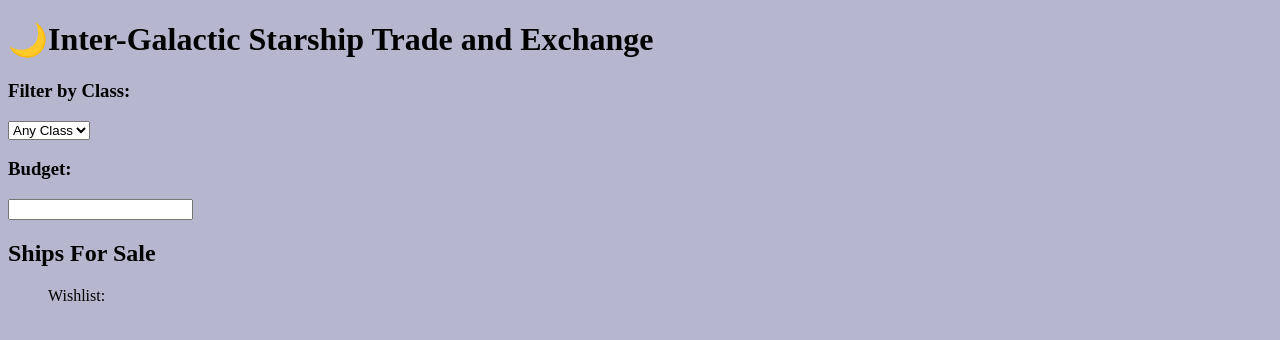
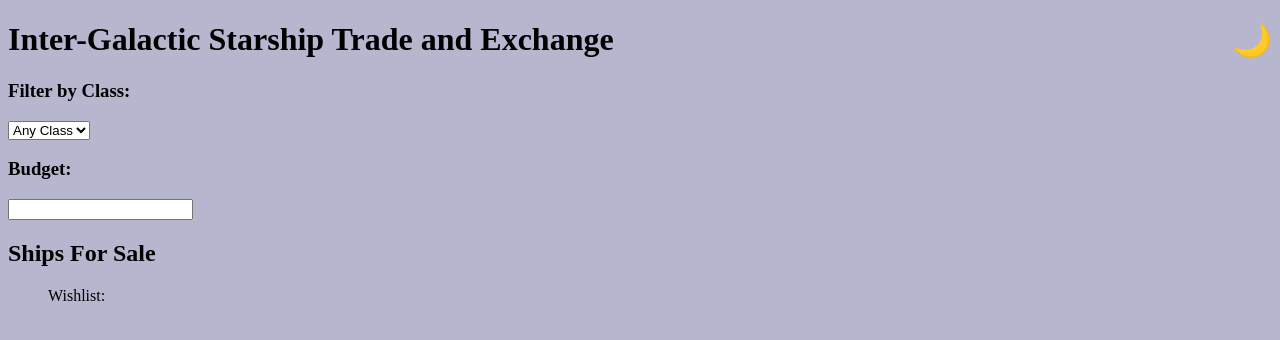
Before and after one commit to IsaacDJohnson/phase-1-project_FlatIron, a plain HTML site: page index.html in a window 1280 px wide. Drawn offline with Linux system fonts and the light colour scheme; no server answers.

```diff
--- a/style.css
+++ b/style.css
@@ -4,9 +4,6 @@
     height: 100%;
     list-style: none;
 }
-/* .header {
-    color: rgb(0, 0, 0);
-} */
 
 .text-bold {
     margin-left: 20px;
@@ -36,7 +33,7 @@
 }
 
 .toggle {
-    float: left;
+    float: right;
     background: none;
 	color: inherit;
 	border: none;
```
